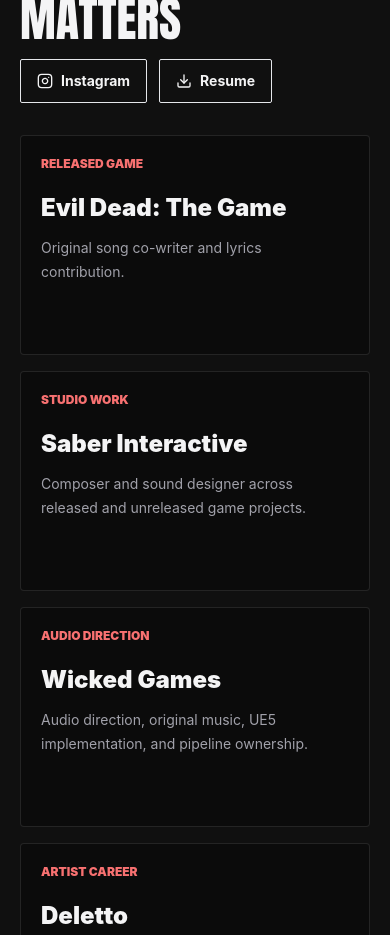
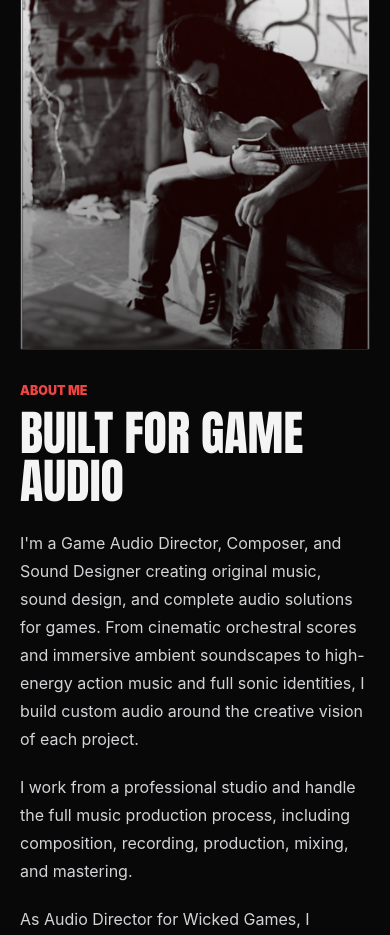
Before and after one commit to Deletto/chris-deletto-portfolio, a Next.js app: page / in a window 390 px wide. Shown: the part 4820-5755 px from the top of the page. Built offline with nearby package versions, Linux system fonts and the light colour scheme.

Commit message:
Add portfolio about section

```diff
--- a/app/page.tsx
+++ b/app/page.tsx
@@ -65,6 +65,9 @@
           <div className="hidden items-center gap-6 text-sm font-bold text-zinc-400 md:flex">
             <a className="hover:text-white" href="#music">
               Music
+            </a>
+            <a className="hover:text-white" href="#about">
+              About
             </a>
             <a className="hover:text-white" href="#credits">
               Credits
@@ -245,6 +248,58 @@
         </div>
       </section>
 
+      <section className="border-t border-white/10 bg-[#080808]" id="about">
+        <div className="mx-auto grid max-w-7xl gap-8 px-5 py-12 md:grid-cols-[0.86fr_1.14fr] md:px-8 md:py-16">
+          <div className="about-image relative min-h-[430px] overflow-hidden rounded-sm border border-white/10 bg-zinc-950 md:min-h-full">
+            <Image
+              alt="Chris D'Eletto sitting with guitar"
+              className="h-full w-full object-cover"
+              fill
+              sizes="(min-width: 768px) 40vw, 100vw"
+              src="/images/chris-deletto-guitar.png"
+            />
+            <div className="absolute inset-0 bg-[linear-gradient(180deg,rgba(0,0,0,0.02),rgba(0,0,0,0.5))]" />
+          </div>
+
+          <div className="flex flex-col justify-center">
+            <p className="section-kicker">About Me</p>
+            <h2 className="display-title mt-2 text-5xl md:text-7xl">
+              Built For Game Audio
+            </h2>
+            <div className="mt-6 grid gap-5 text-base leading-7 text-zinc-300">
+              <p>
+                I&apos;m a Game Audio Director, Composer, and Sound Designer
+                creating original music, sound design, and complete audio
+                solutions for games. From cinematic orchestral scores and
+                immersive ambient soundscapes to high-energy action music and
+                full sonic identities, I build custom audio around the creative
+                vision of each project.
+              </p>
+              <p>
+                I work from a professional studio and handle the full music
+                production process, including composition, recording,
+                production, mixing, and mastering.
+              </p>
+              <p>
+                As Audio Director for Wicked Games, I understand how audio fits
+                into the larger development pipeline. I can help shape a
+                project&apos;s overall sound, manage audio workflows, support
+                Unreal Engine 5 implementation, and collaborate closely with
+                developers so audio strengthens both gameplay and storytelling.
+              </p>
+              <p>
+                My credits include work connected to Evil Dead: The Game, NBA
+                2K Playgrounds, Docked, and John Carpenter&apos;s Toxic
+                Commando. Whether a project needs music, sound design, audio
+                direction, implementation support, or a full audio partner, I
+                bring a practical, collaborative approach focused on elevating
+                the player experience.
+              </p>
+            </div>
+          </div>
+        </div>
+      </section>
+
       <section className="border-t border-white/10 bg-[#101010]" id="credits">
         <div className="mx-auto max-w-7xl px-5 py-12 md:px-8 md:py-16">
           <div className="mb-8 flex flex-col justify-between gap-4 md:flex-row md:items-end">
@@ -264,7 +319,7 @@
             </div>
           </div>
 
-          <div className="grid gap-4 md:grid-cols-2 lg:grid-cols-4">
+          <div className="grid gap-4 md:grid-cols-2 lg:grid-cols-3">
             {credits.map((credit) => (
               <article className="credit-card" key={credit.title}>
                 <p className="text-xs font-black uppercase text-red-400">
--- a/lib/portfolio-data.ts
+++ b/lib/portfolio-data.ts
@@ -67,11 +67,6 @@
 
 export const credits = [
   {
-    label: "Released Game",
-    title: "Evil Dead: The Game",
-    body: "Original song co-writer and lyrics contribution.",
-  },
-  {
     label: "Studio Work",
     title: "Saber Interactive",
     body: "Composer and sound designer across released and unreleased game projects.",
```
